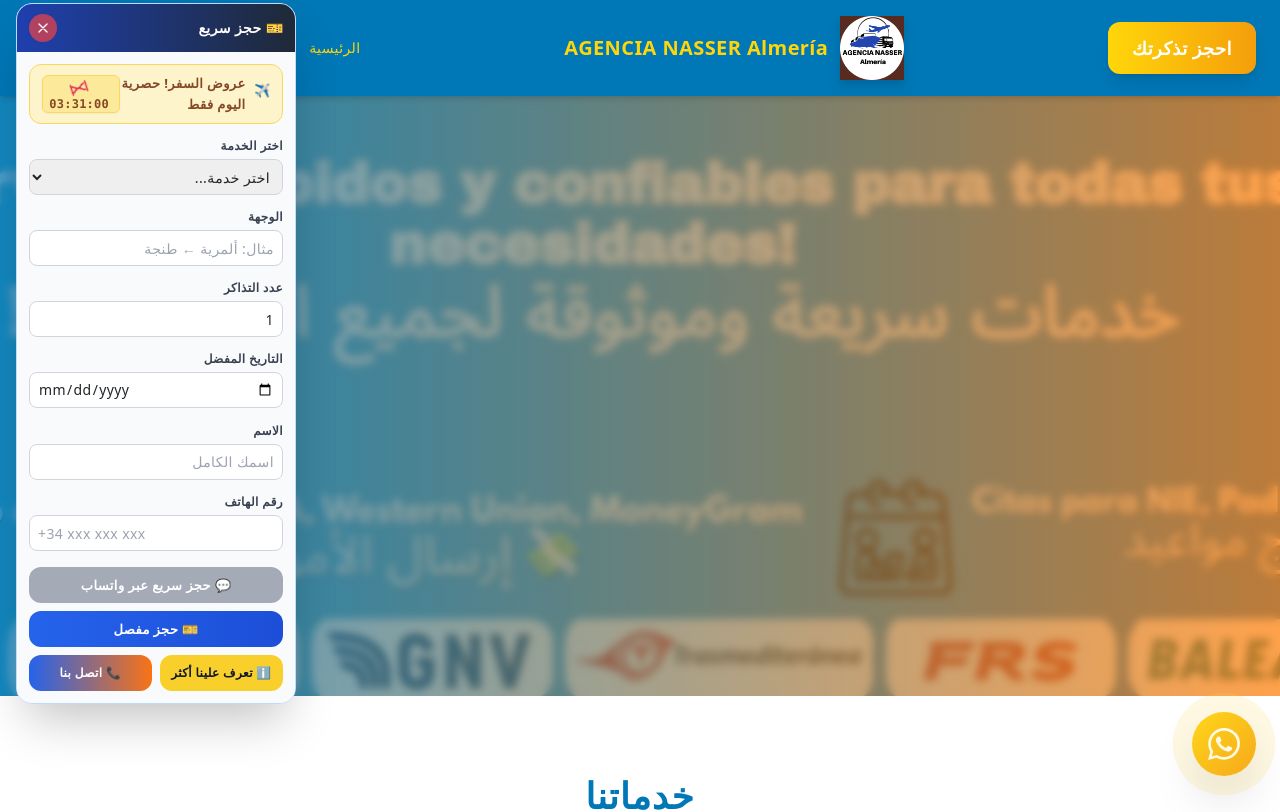
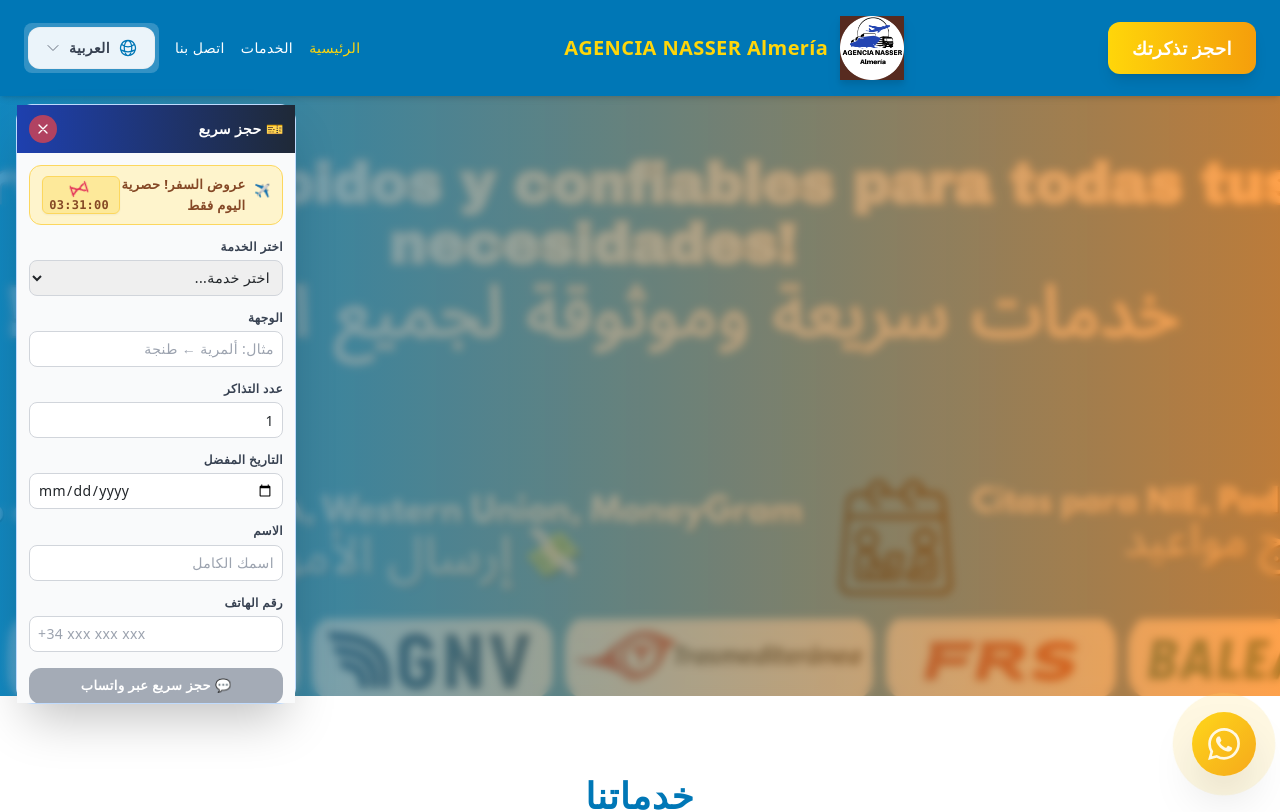
Before and after one commit to SaidEL1/Booking_TKT, a Next.js app: page /ar in a window 1280 px wide. Shown: the top 812 px of the page. Built offline with nearby package versions, Linux system fonts and the light colour scheme.

Commit message:
fix: Make booking launcher scrollable

```diff
--- a/src/components/BookingLauncherLeft.js
+++ b/src/components/BookingLauncherLeft.js
@@ -277,11 +277,11 @@
                     className="
             relative bg-white rounded-2xl shadow-2xl border border-blue-200
             w-[85vw] max-w-[270px] md:max-w-[280px]
-            overflow-hidden
+            flex flex-col max-h-[75vh]
           "
                 >
                     {/* هيدر أصغر مع زر X يعمل */}
-                    <div className={`h-12 flex items-center justify-between px-3 ${headerGradient}`}>
+                    <div className={`h-12 flex-shrink-0 flex items-center justify-between px-3 ${headerGradient}`}>
                         <span className="text-sm font-bold flex items-center gap-2">🎫 {t.quick}</span>
                         <button
                             type="button"
@@ -297,7 +297,7 @@
                     </div>
 
                     {/* جسم النافذة: مصغّر ومختصر */}
-                    <div className="p-3 bg-gray-50 space-y-3">
+                    <div className="p-3 bg-gray-50 space-y-3 overflow-y-auto">
                         {/* Promo banner */}
                         <div className={`rounded-xl text-[13px] px-3 py-2 font-semibold border animate-pulse flex items-center justify-between ${bannerColor}`}>
                             <span className="flex items-center gap-2">
```
